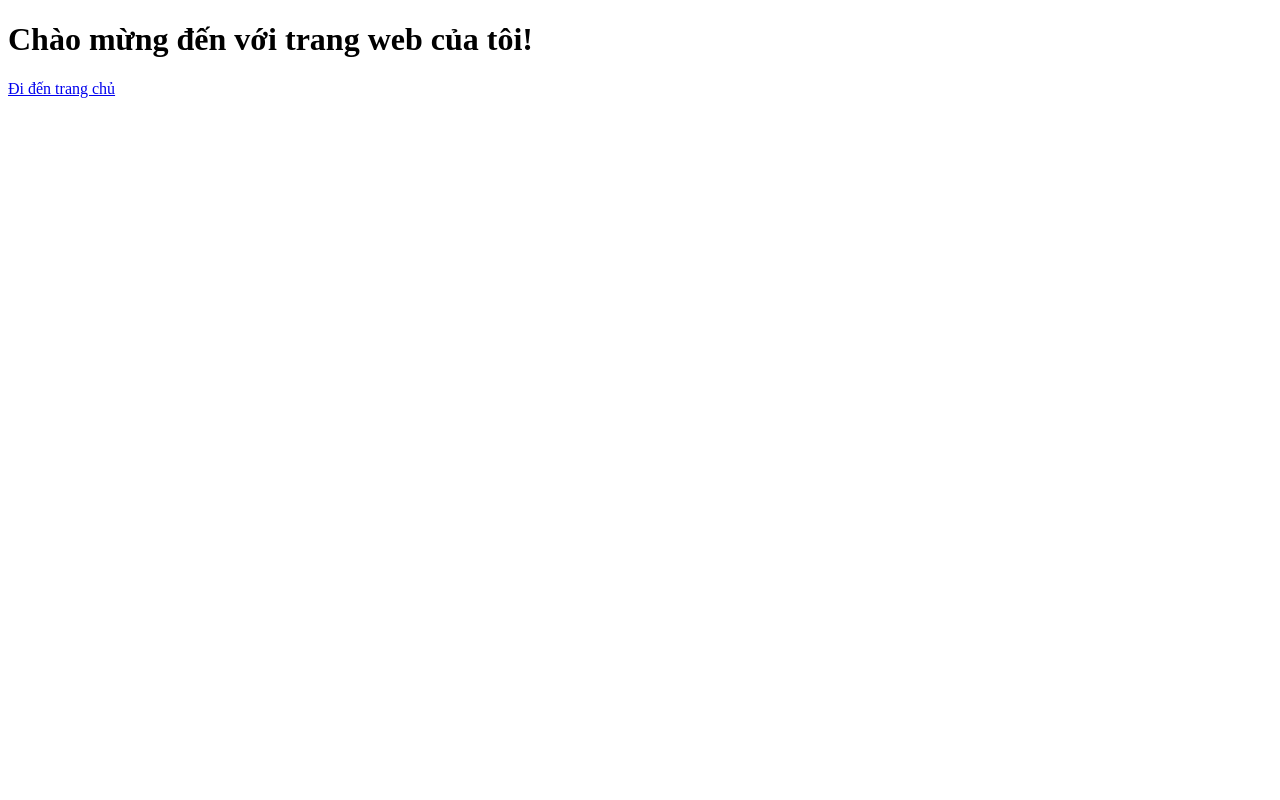
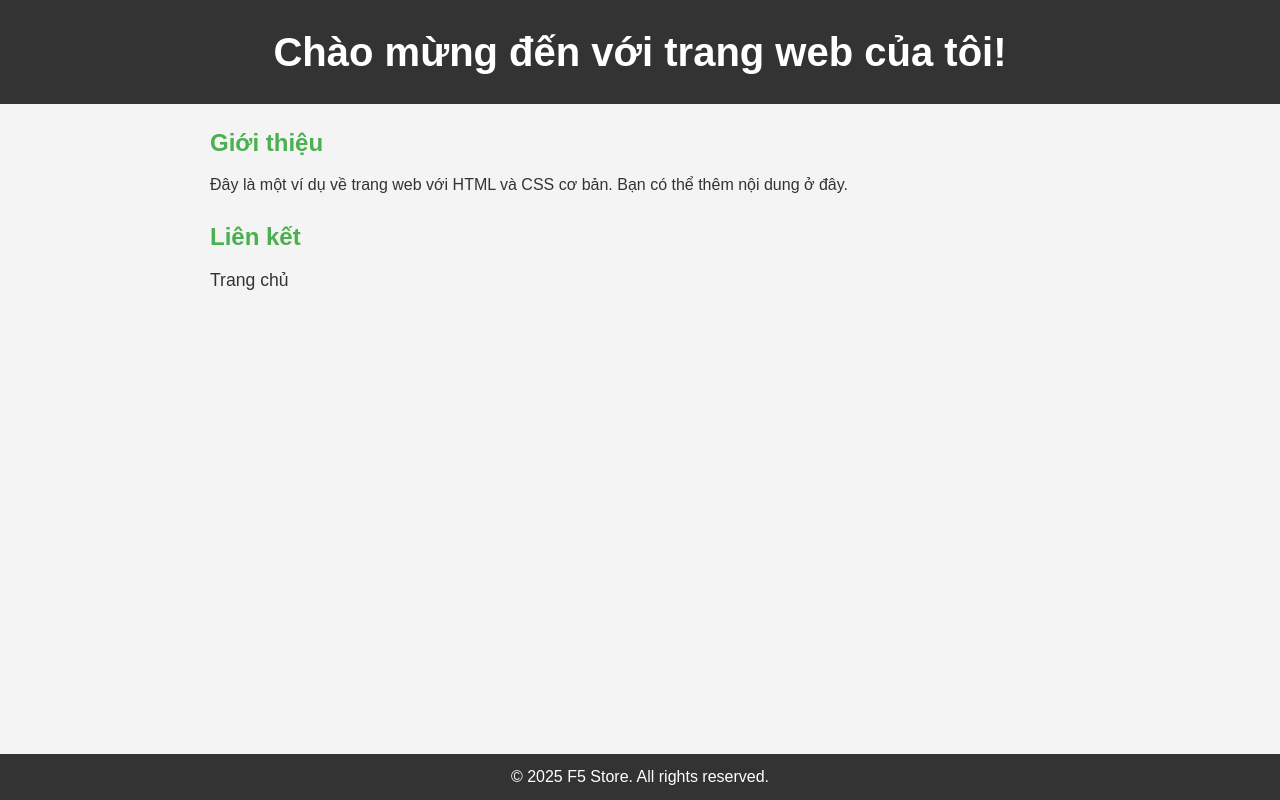
Before and after one commit to sinzxjee/f5store, a plain HTML site: page index.html in a window 1280 px wide. Drawn offline with Linux system fonts and the light colour scheme.

Commit message:
Update index.html

```diff
--- a/index.html
+++ b/index.html
@@ -3,10 +3,105 @@
 <head>
     <meta charset="UTF-8">
     <meta name="viewport" content="width=device-width, initial-scale=1.0">
-    <title>Trang chủ</title>
+    <title>Trang Chủ</title>
+    <style>
+        /* Reset mặc định */
+        * {
+            margin: 0;
+            padding: 0;
+            box-sizing: border-box;
+        }
+
+        /* Cài đặt màu sắc chung */
+        body {
+            font-family: Arial, sans-serif;
+            background-color: #f4f4f4;
+            color: #333;
+            line-height: 1.6;
+        }
+
+        /* Header */
+        header {
+            background-color: #333;
+            color: white;
+            text-align: center;
+            padding: 20px 0;
+        }
+
+        header h1 {
+            font-size: 2.5rem;
+        }
+
+        /* Main content */
+        main {
+            padding: 20px;
+            margin: 0 auto;
+            max-width: 900px;
+        }
+
+        main h2 {
+            color: #4CAF50;
+            margin-bottom: 10px;
+        }
+
+        main p {
+            margin-bottom: 20px;
+            font-size: 1rem;
+        }
+
+        /* List links */
+        ul {
+            list-style-type: none;
+            padding: 0;
+        }
+
+        ul li {
+            margin: 10px 0;
+        }
+
+        ul li a {
+            text-decoration: none;
+            color: #333;
+            font-size: 1.1rem;
+            transition: color 0.3s ease;
+        }
+
+        ul li a:hover {
+            color: #4CAF50;
+        }
+
+        /* Footer */
+        footer {
+            text-align: center;
+            padding: 10px;
+            background-color: #333;
+            color: white;
+            position: fixed;
+            width: 100%;
+            bottom: 0;
+        }
+    </style>
 </head>
 <body>
-    <h1>Chào mừng đến với trang web của tôi!</h1>
-    <a href="homePage.html">Đi đến trang chủ</a> <!-- Trỏ đến file chính của bạn -->
+    <header>
+        <h1>Chào mừng đến với trang web của tôi!</h1>
+    </header>
+
+    <main>
+        <section>
+            <h2>Giới thiệu</h2>
+            <p>Đây là một ví dụ về trang web với HTML và CSS cơ bản. Bạn có thể thêm nội dung ở đây.</p>
+        </section>
+        <section>
+            <h2>Liên kết</h2>
+            <ul>
+                <li><a href="homePage.html">Trang chủ</a></li>
+            </ul>
+        </section>
+    </main>
+
+    <footer>
+        <p>&copy; 2025 F5 Store. All rights reserved.</p>
+    </footer>
 </body>
 </html>
```
